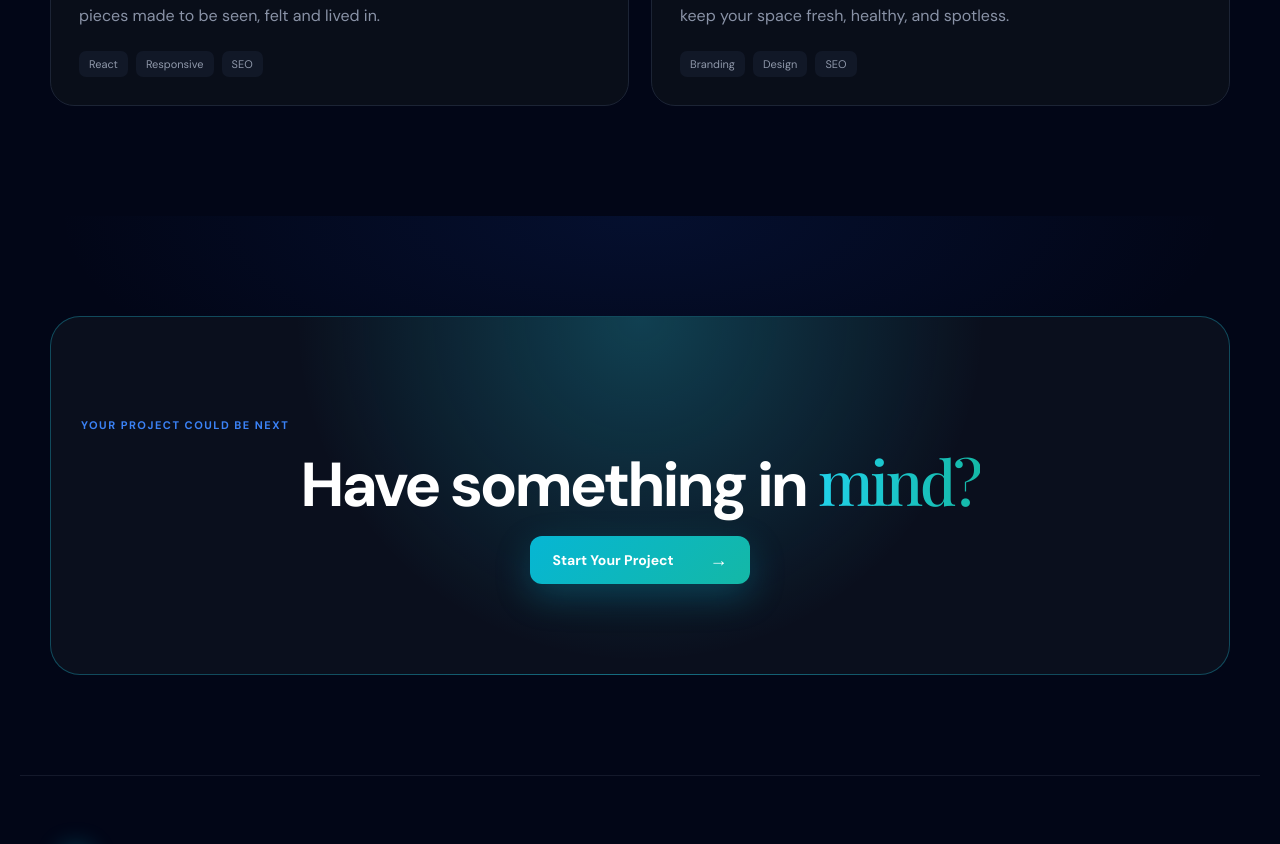
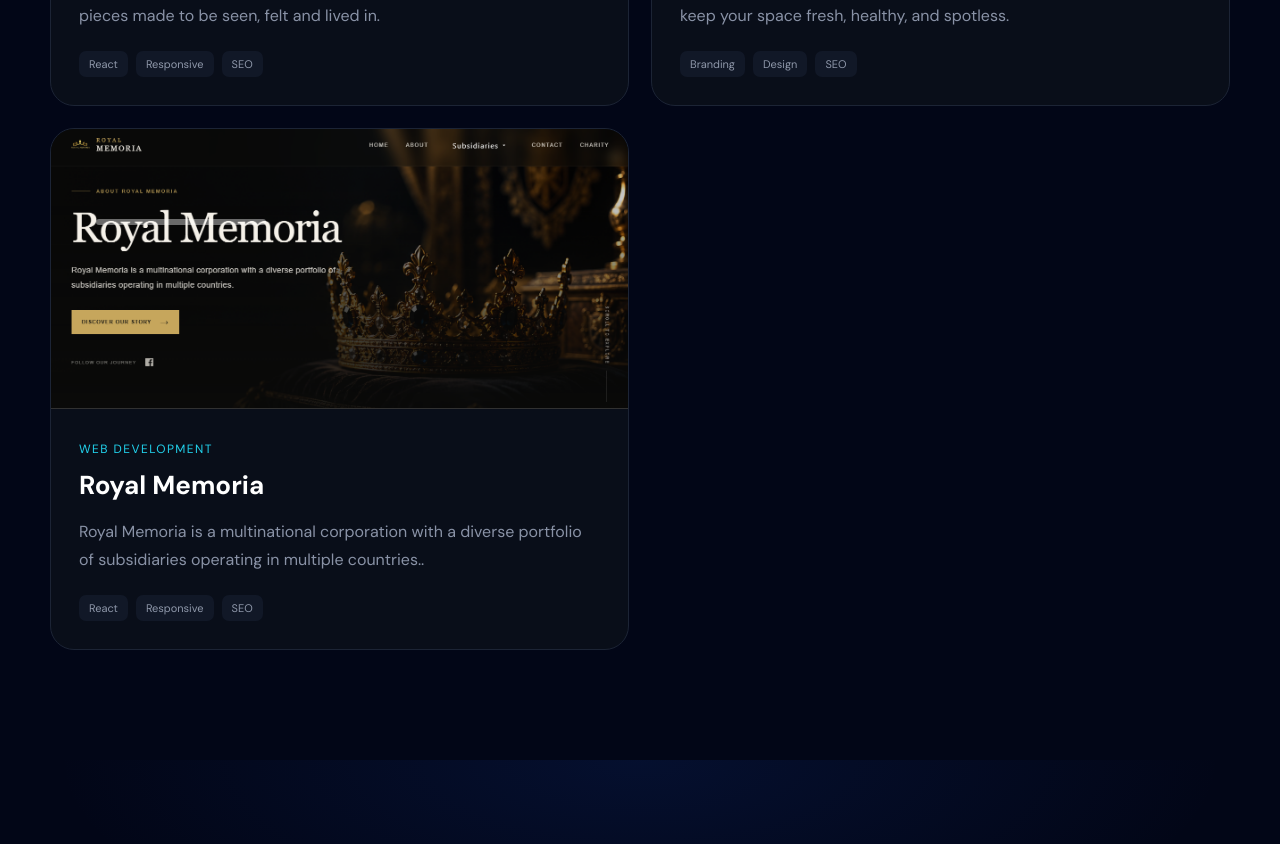
Before and after one commit to Jocelynpungwe/startupliftdev, a React (Vite) app in the folder client/: page /work in a window 1280 px wide. Shown: the part 1560-2404 px from the top of the page. Built offline with nearby package versions, Linux system fonts and the light colour scheme; no server answers; a web font is replaced by a local one.

Commit message:
change the portfolio section

```diff
--- a/client/src/pages/Work.jsx
+++ b/client/src/pages/Work.jsx
@@ -32,6 +32,15 @@
     tags: ['Branding', 'Design', 'SEO'],
     className: 'portfolio-purple',
     link: 'https://eclatservices.netlify.app/',
+  },  {
+    title: 'Royal Memoria',
+    category: 'Web development',
+    image: '/royal.png',
+    description:
+      'Royal Memoria is a multinational corporation with a diverse portfolio of subsidiaries operating in multiple countries..',
+    tags: ['React', 'Responsive', 'SEO'],
+    className: 'portfolio-dark',
+    link: 'https://royalmemoria.netlify.app/',
   },
   // {
   //   title: 'Growth Platform',
@@ -77,6 +86,7 @@
           link_1="/contact"
           link_2="/services"
         />
+
         <HeroPortVisual />
       </section>
       {/* FILTER */}
```
Also changed, not shown: client/public/royal.png (added).
